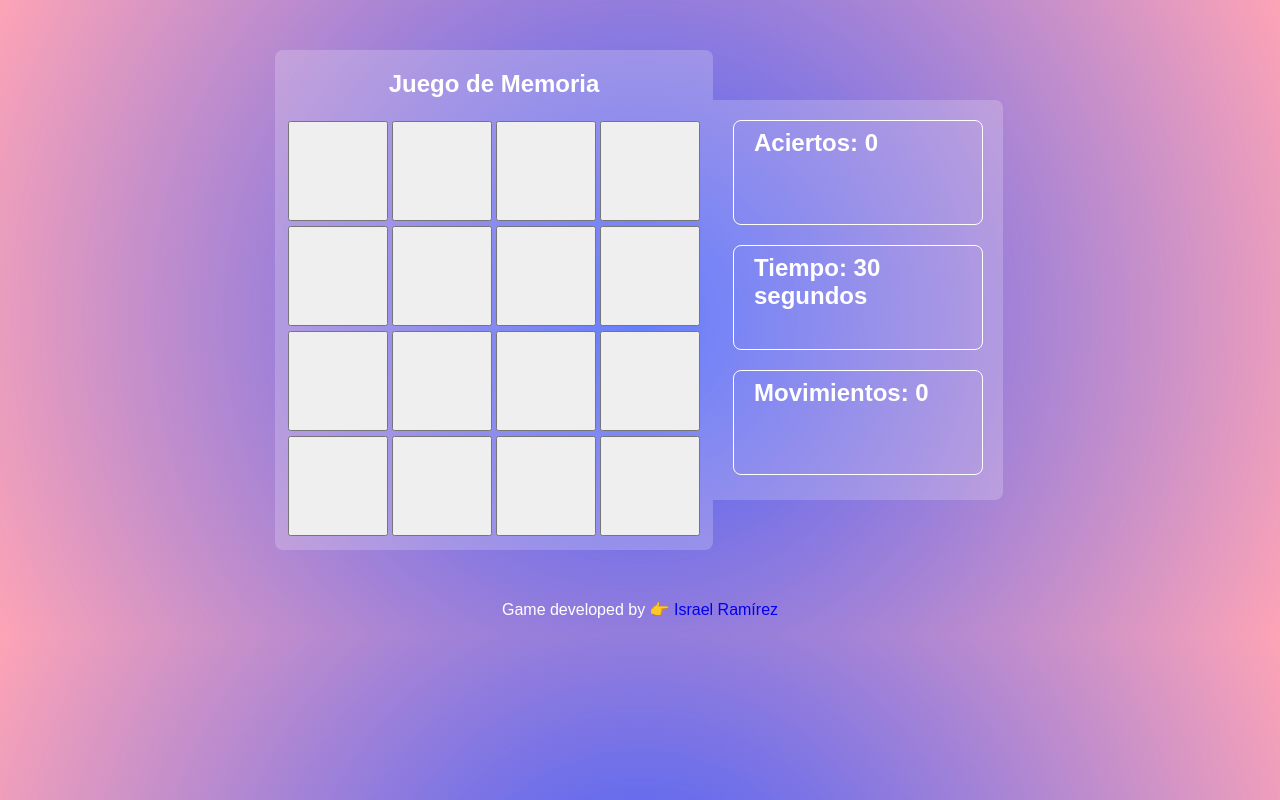
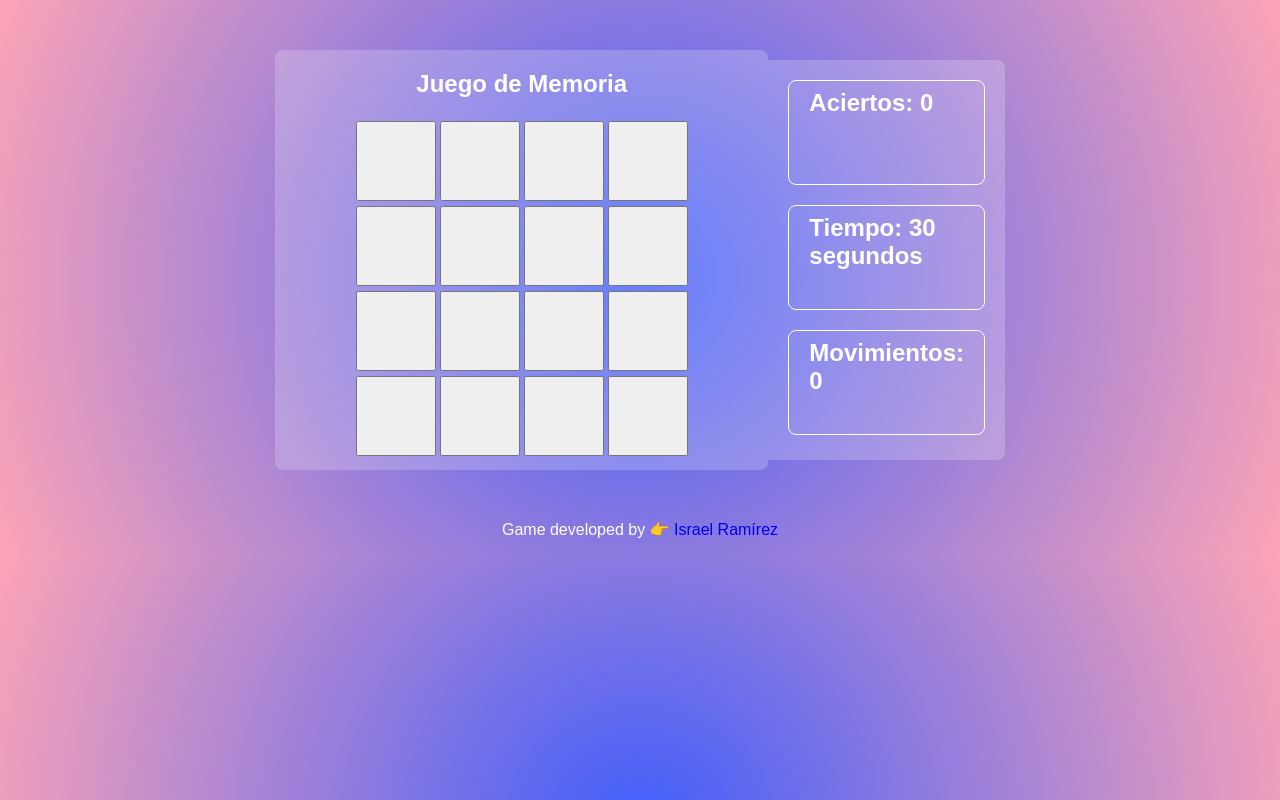
Before and after one commit to Israelramirez9/MemoryGame, a plain HTML site: page index.html in a window 1280 px wide. Drawn offline with Linux system fonts and the light colour scheme.

Commit message:
added responsive design

```diff
--- a/script.js
+++ b/script.js
@@ -22,7 +22,7 @@ let showHits = document.getElementById("hits");
 let showTimer = document.getElementById("time-over");
 
 //generatore of aleatory numbers
-let numbers = [1, 1, 2, 2, 3, 3, 4, 4, 5, 5, 6, 6, 7, 7, 8, 8]
+let numbers = [1, 1, 2, 2, 3, 3, 4, 4, 5, 5, 6, 6, 7, 7, 8, 8];
 numbers = numbers.sort(() => { return Math.random() - 0.5 });
 console.log(numbers);
 
--- a/style.css
+++ b/style.css
@@ -1,54 +1,101 @@
-body{
-    background: rgb(63,94,251);
-    background: radial-gradient(circle, rgba(63,94,251,1) 0%, rgba(252,70,107,0.49343487394957986) 100%);
+body {
+    background: rgb(63, 94, 251);
+    background: radial-gradient(circle, rgba(63, 94, 251, 1) 0%, rgba(252, 70, 107, 0.49343487394957986) 100%);
     font-family: sans-serif;
     color: white;
 }
-main{
-    width: 730px;
-    margin: 50px auto 50px;
+
+main {
+    width: 100%;
     display: flex;
     align-items: center;
 }
-.section1{
-    background-color: rgb(255,255,255,0.2);
+
+.section1 {
+    background-color: rgb(255, 255, 255, 0.2);
     padding: 0 10px 10px 10px;
     border-radius: 8px;
+    width: 100%;
+    display: flex;
+    flex-direction: column;
+    align-items: center;
+    justify-content: center;
 }
-h1{
+
+h1 {
     text-align: center;
 }
-button{
-    height: 100px;
-    width: 100px;
+
+button {
+    width: 80px;
+    aspect-ratio: 1;
     font-size: 40px;
     color: white;
     font-weight: bold;
 }
-button:hover{
+
+button:hover {
     cursor: pointer;
 }
-.section2{
+
+.section2 {
     background-color: rgba(255, 255, 255, 0.2);
-    width: 250px;
+    width: 100%;
     height: 400px;
-    border-top-right-radius: 8px ;
-    border-bottom-right-radius: 8px ;
+    border-top-right-radius: 8px;
+    border-bottom-right-radius: 8px;
     padding: 0 20px;
 }
-.statistics{
+
+.statistics {
     border: 1px solid white;
     height: 105px;
     border-radius: 8px;
     padding: 8px 20px;
-   box-sizing: border-box;
+    box-sizing: border-box;
 }
-footer{
+
+footer {
     text-align: center;
 }
-a{
+
+a {
     text-decoration: none;
 }
-img{
+
+img {
     width: 80%;
 }
+
+/* For mobile phones: */
+@media (max-width: 768px) {
+    main {
+
+        flex-direction: column;
+    }
+}
+
+/*for display in computers*/
+@media (min-width: 769px) {
+    main {
+        width: 730px;
+        margin: 50px auto 50px;
+        display: flex;
+        align-items: center;
+    }
+
+    .section1 {
+        background-color: rgb(255,255,255,0.2);
+        padding: 0 10px 10px 10px;
+        border-radius: 8px;
+    }
+
+    .section2 {
+        background-color: rgba(255, 255, 255, 0.2);
+        width: 250px;
+        height: 400px;
+        border-top-right-radius: 8px;
+        border-bottom-right-radius: 8px;
+        padding: 0 20px;
+    }
+}
```
